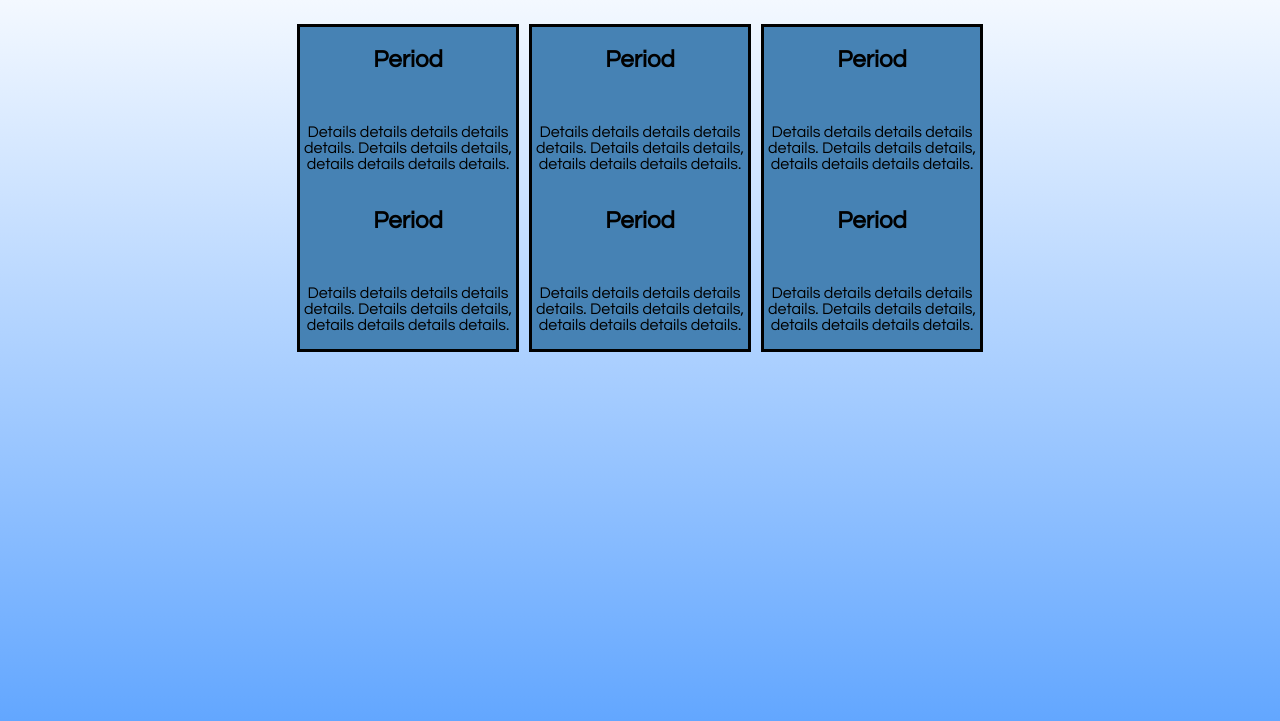
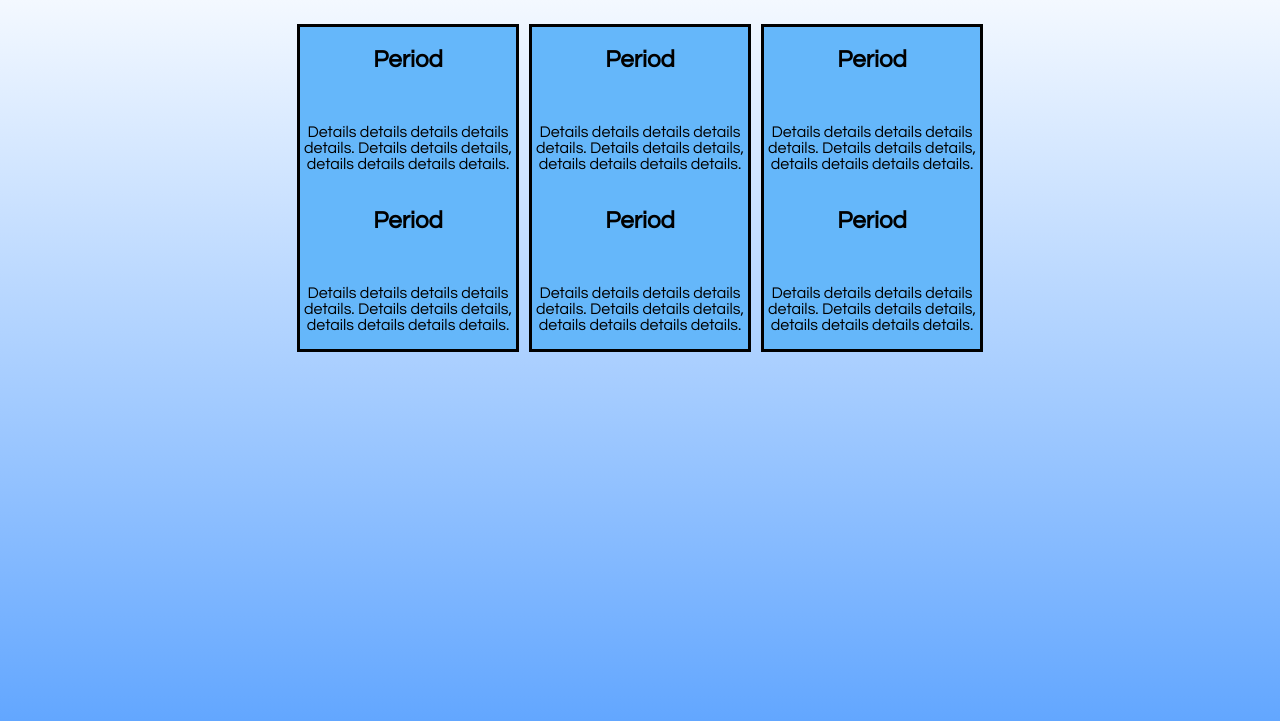
Before and after one commit to LouisSavoie/weather_report, a plain HTML site: page index.html in a window 1280 px wide. Shown: the part 57-778 px from the top of the page. Drawn offline with nearby package versions, Linux system fonts and the light colour scheme; no server answers.

Commit message:
update readme with cahnges

```diff
--- a/style.css
+++ b/style.css
@@ -28,7 +28,7 @@ section {
     display: flex;
     flex-direction: column;
     border: 3px solid black;
-    background-color: steelblue;
+    background-color: rgb(101, 183, 250);
     text-align: center;
 }
 
```
Also changed, not shown: README.md.
